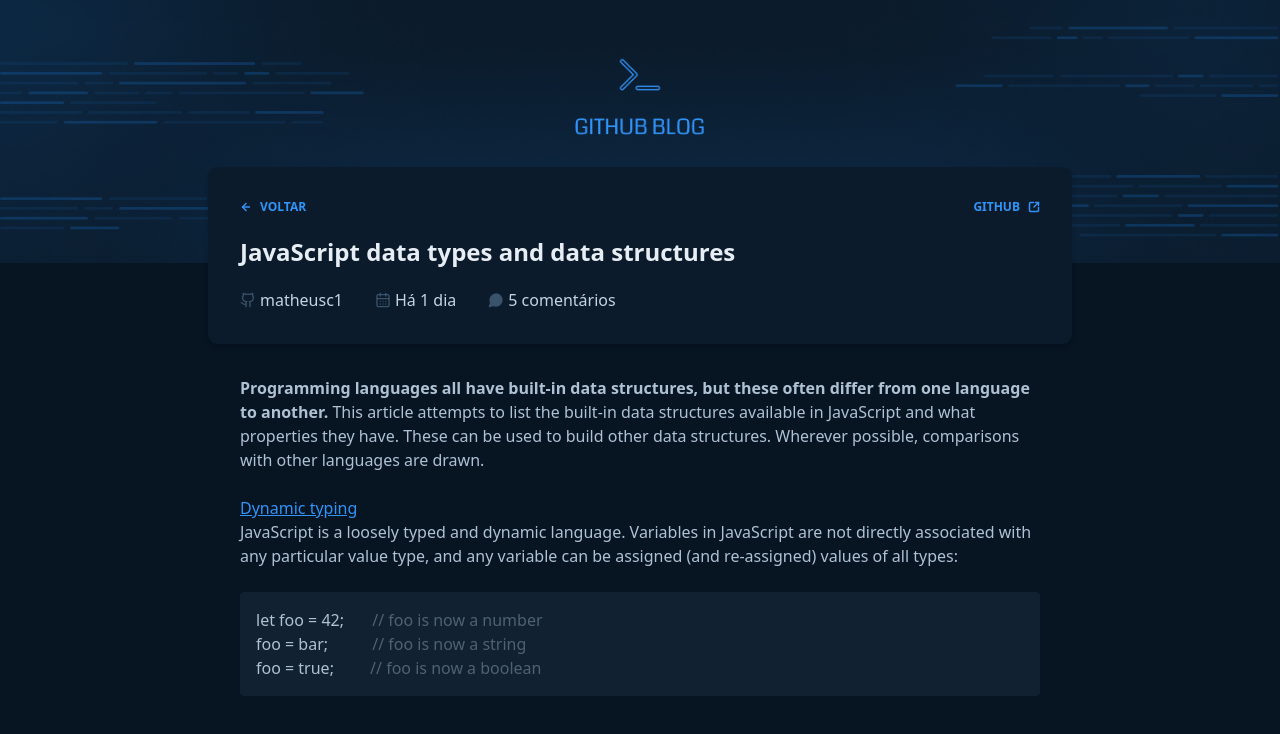
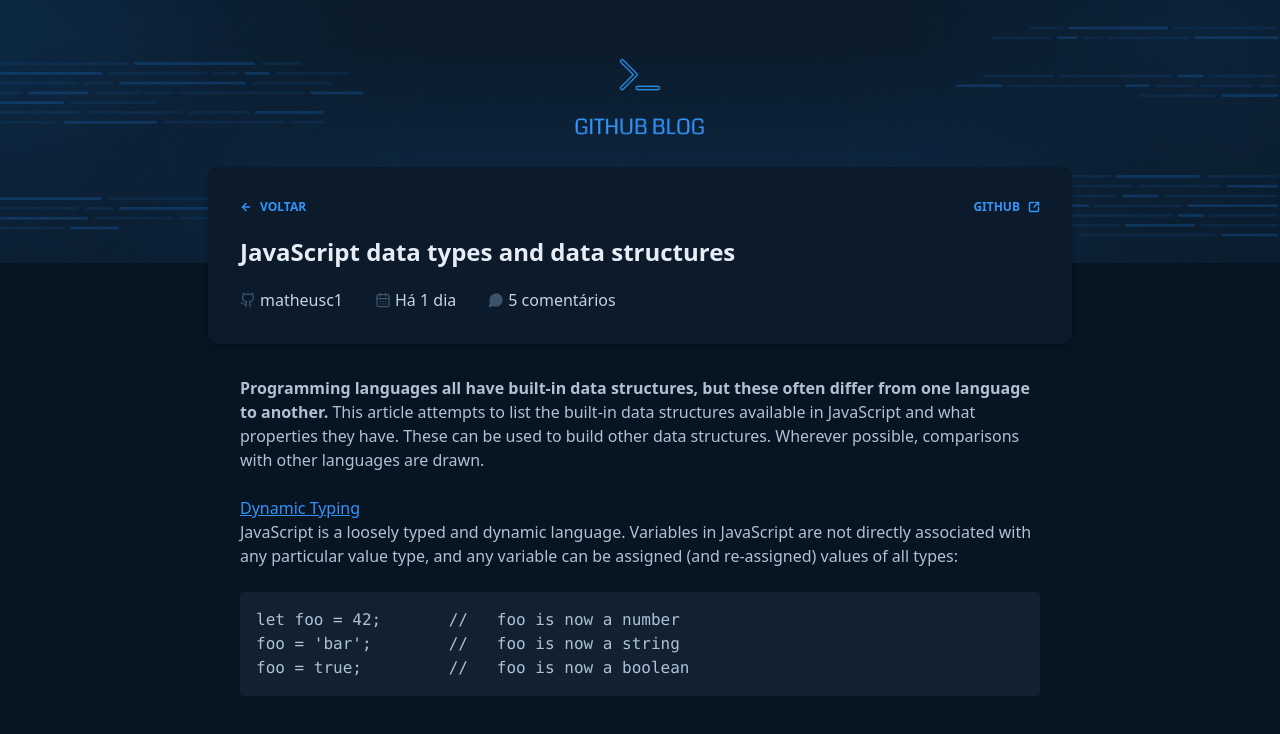
Before and after one commit to matheusc1/github-blog, a React (Vite) app: page /post in a window 1280 px wide. Shown: the top 734 px of the page. Built offline with nearby package versions, Linux system fonts and the light colour scheme.

Commit message:
configure react markdown on the post page

```diff
--- a/src/pages/post.tsx
+++ b/src/pages/post.tsx
@@ -7,6 +7,25 @@
 } from 'lucide-react'
 import cover from '../assets/header-cover.png'
 import { Link } from 'react-router-dom'
+import Markdown from 'react-markdown'
+
+const markdown = `
+**Programming languages all have built-in data structures,
+but these often differ from one language to another.**
+This article attempts to list the built-in data structures available in JavaScript and what properties they have.
+These can be used to build other data structures. Wherever possible, comparisons with other languages are drawn.
+&nbsp;
+
+[Dynamic Typing](https://github.com/matheusc1)
+JavaScript is a loosely typed and dynamic language. Variables in JavaScript are not directly
+associated with any particular value type, and any variable can be assigned (and re-assigned) values of all types:
+&nbsp;
+~~~js
+let foo = 42;       //   foo is now a number
+foo = 'bar';        //   foo is now a string
+foo = true;         //   foo is now a boolean
+~~~
+`
 
 export function Post() {
   return (
@@ -56,21 +75,19 @@
       </div>
 
       <div className="w-full max-w-864 p-8 flex flex-col">
-        <p className="mb-6 text-text">
-          <strong>Programming languages all have built-in data structures, but these often differ from one language to another. </strong>
-          This article attempts to list the built-in data structures available in JavaScript and what properties they have. These can be used to build other data structures. Wherever possible, comparisons with other languages are drawn.
-        </p>
-
-        <span className="text-blue underline">Dynamic typing</span>
-        <p>
-          JavaScript is a loosely typed and dynamic language. Variables in JavaScript are not directly associated with any particular value type, and any variable can be assigned (and re-assigned) values of all types:
-        </p>
-
-        <div className="bg-post p-4 flex flex-col items-start justify-center rounded mt-6 mb-20">
-          <p>let foo = 42; <span className="ml-6 text-[#4F6173]">// foo is now a number</span></p>
-          <p>foo = bar; <span className="ml-10 text-[#4F6173]">// foo is now a string</span></p>
-          <p>foo = true; <span className="ml-8 text-[#4F6173]">// foo is now a boolean</span></p>
-        </div>
+        <Markdown  components={{
+          a: ({...props}) => <a className="text-blue underline decoration-blue" {...props} />,
+          code: ({ inline, className, children, ...props }) => {
+          const match = /language-(\w+)/.exec(className || '');
+          return !inline && match ? (
+            <pre className={`p-4 bg-post rounded ${className}`} {...props}>
+              <code className={`${match[1]}`}>{children}</code>
+            </pre>
+          ) : (
+            <code>{children}</code>
+          );
+        }
+        }}>{markdown}</Markdown>
       </div>
     </div>
   )
```
